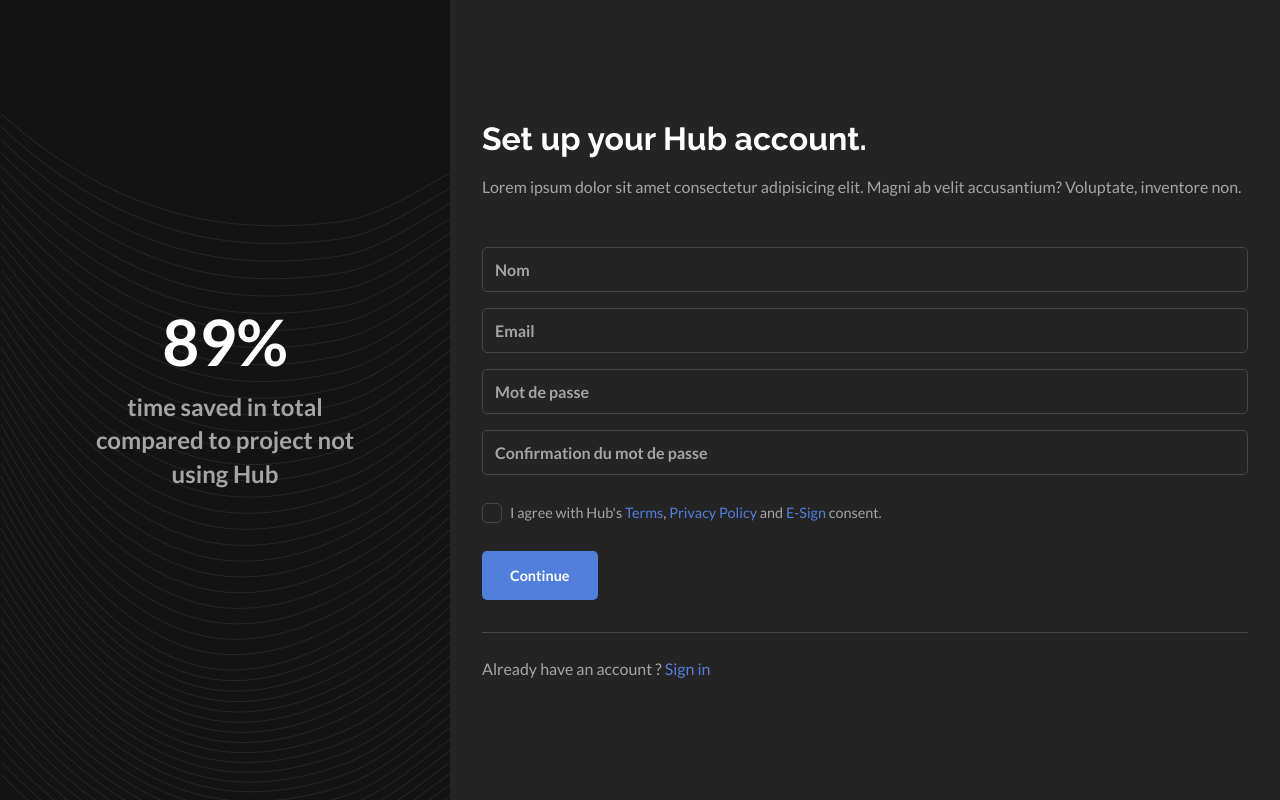
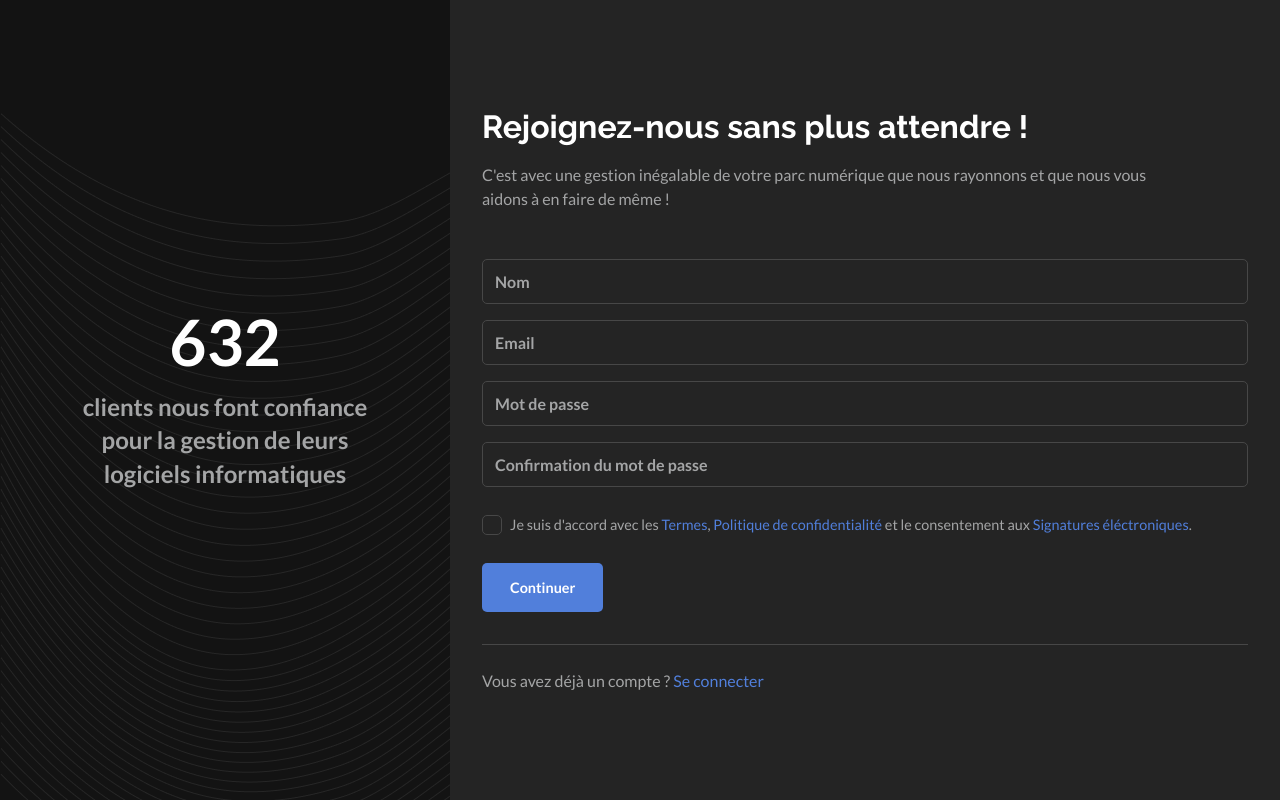
Before and after one commit to R0BIN0/React-Authentification, a React (Create React App) app: page / in a window 1280 px wide. Built offline with nearby package versions, Linux system fonts and the light colour scheme.

Commit message:
[ADD] add dynamic text on Layout Component

```diff
--- a/src/component/Layout/Layout.css
+++ b/src/component/Layout/Layout.css
@@ -93,7 +93,7 @@
 
 .subtitle-container {
   color: var(--text-dark-color);
-  max-width: 800px;
+  max-width: 700px;
   margin-bottom: var(--g-lg);
   line-height: 1.5;
 }
--- a/src/component/Layout/Layout.tsx
+++ b/src/component/Layout/Layout.tsx
@@ -5,59 +5,66 @@ import { Link } from "react-router-dom";
 // Styles
 import "./Layout.css";
 
-// Images
-import Logo from "../../assets/images/Logo.png";
-
 // Components
 import InputComponent from "../Input/Input";
 
 // Types
-import { FormData, Input } from "../../config/types";
+import { FormData, Input, LayoutData } from "../../config/types";
 
 type Props = {
+  pageData: LayoutData;
   formTemplate: Input[];
 };
 
-const Layout: FC<Props & FormData> = ({ data, setData, formTemplate }) => {
+const Layout: FC<Props & FormData> = ({
+  data,
+  setData,
+  formTemplate,
+  pageData,
+}) => {
   return (
     <div className="container-grid">
       <div className="container-grid-left">
         <div className="container-grid-left-bg">
           <div className="txt-container-left">
-            <span>89%</span>
-            <p>time saved in total compared to project not using Hub</p>
+            <span>{pageData.number}</span>
+            <p>{pageData.number_desc}</p>
           </div>
           <div className="background-container"></div>
         </div>
       </div>
       <div className="container-grid-right">
         <div className="container-grid-right-wrapper">
-          <h1 className="title-container">Set up your Hub account.</h1>
-          <p className="subtitle-container">
-            Lorem ipsum dolor sit amet consectetur adipisicing elit. Magni ab
-            velit accusantium? Voluptate, inventore non.
-          </p>
+          <h1 className="title-container">{pageData.title}</h1>
+          <p className="subtitle-container">{pageData.subtitle}</p>
           <form>
             <div className="input-container">
               {formTemplate.map((item) => (
-                <InputComponent {...item} data={data} setData={setData} />
+                <InputComponent
+                  key={item._id}
+                  {...item}
+                  data={data}
+                  setData={setData}
+                />
               ))}
             </div>
             <div className="terms-container">
               <input type="checkbox" />
               <p>
-                I agree with Hub's <Link to="/">Terms</Link>,{" "}
-                <Link to="/">Privacy Policy</Link> and{" "}
-                <Link to="/signin">E-Sign</Link> consent.
+                Je suis d'accord avec les <Link to="/">Termes</Link>,{" "}
+                <Link to="/">Politique de confidentialité</Link> et le
+                consentement aux{" "}
+                <Link to="/signin">Signatures éléctroniques</Link>.
               </p>
             </div>
             <div className="button-container">
-              <button type="submit">Continue</button>
+              <button type="submit">Continuer</button>
             </div>
           </form>
           <div className="switch-page">
             <p>
-              Already have an account ? <a href="/">Sign in</a>
+              {pageData.switch_txt}{" "}
+              <a href={pageData.href}>{pageData.switch_link}</a>
             </p>
           </div>
         </div>
--- a/src/pages/SignIn/SignIn.tsx
+++ b/src/pages/SignIn/SignIn.tsx
@@ -9,9 +9,21 @@ import "./SignIn.css";
 import Layout from "../../component/Layout/Layout";
 
 // Types
-import { Connexion, Input } from "../../config/types";
+import { Connexion, Input, LayoutData } from "../../config/types";
 
 // Data
+
+const pageData: LayoutData = {
+  number: "98%",
+  number_desc:
+    "De nos utilisateurs sont entièrement satisfaits du service proposé",
+  title: "Connectez-vous à la vitesse de la lumière 🚀",
+  subtitle:
+    "Nos responsables sont disponibles 24h/24 et ce 7j/7 pour répondre à toutes vos questions et vous accompagner dans toutes vos démarches numériques, ce serait dommage de s'en priver..",
+  switch_txt: "Vous n'avez pas encore de compte ?",
+  switch_link: "S'enregistrer",
+  href: "/",
+};
 
 const formTemplate: Input[] = [
   {
@@ -35,6 +47,11 @@ export default function SignIn() {
   });
 
   return (
-    <Layout data={formData} setData={setFormData} formTemplate={formTemplate} />
+    <Layout
+      pageData={pageData}
+      data={formData}
+      setData={setFormData}
+      formTemplate={formTemplate}
+    />
   );
 }
--- a/src/pages/SignUp/SignUp.tsx
+++ b/src/pages/SignUp/SignUp.tsx
@@ -9,9 +9,21 @@ import "./SignUp.css";
 import Layout from "../../component/Layout/Layout";
 
 // Types
-import { Input, Connexion } from "../../config/types";
+import { Connexion, Input, LayoutData } from "../../config/types";
 
 // Data
+
+const pageData: LayoutData = {
+  number: "632",
+  number_desc:
+    "clients nous font confiance pour la gestion de leurs logiciels informatiques",
+  title: "Rejoignez-nous sans plus attendre !",
+  subtitle:
+    "C'est avec une gestion inégalable de votre parc numérique que nous rayonnons et que nous vous aidons à en faire de même !",
+  switch_txt: "Vous avez déjà un compte ?",
+  switch_link: "Se connecter",
+  href: "/signin",
+};
 
 const formTemplate: Input[] = [
   {
@@ -49,6 +61,11 @@ export default function SignUp() {
   });
 
   return (
-    <Layout data={formData} setData={setFormData} formTemplate={formTemplate} />
+    <Layout
+      pageData={pageData}
+      data={formData}
+      setData={setFormData}
+      formTemplate={formTemplate}
+    />
   );
 }
```
Also changed, not shown: src/config/types.ts (+10 -0 lines).
